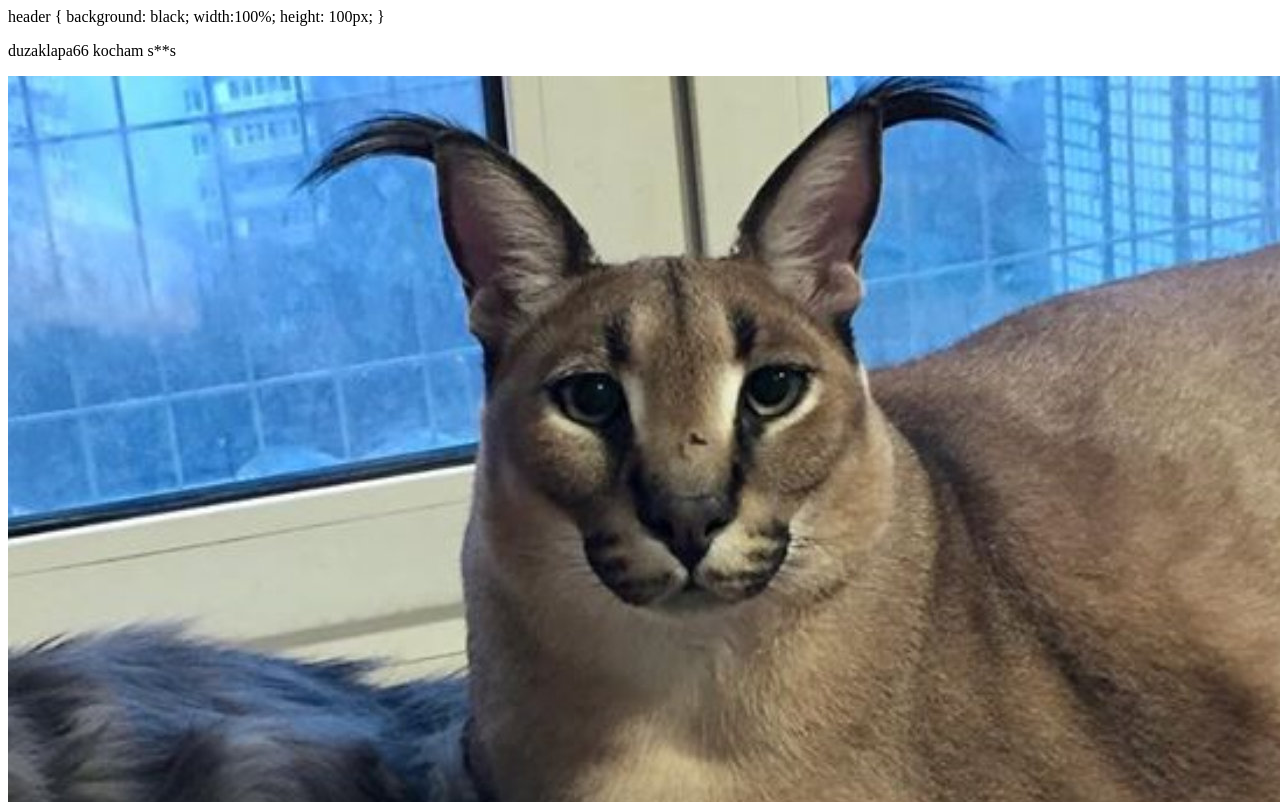
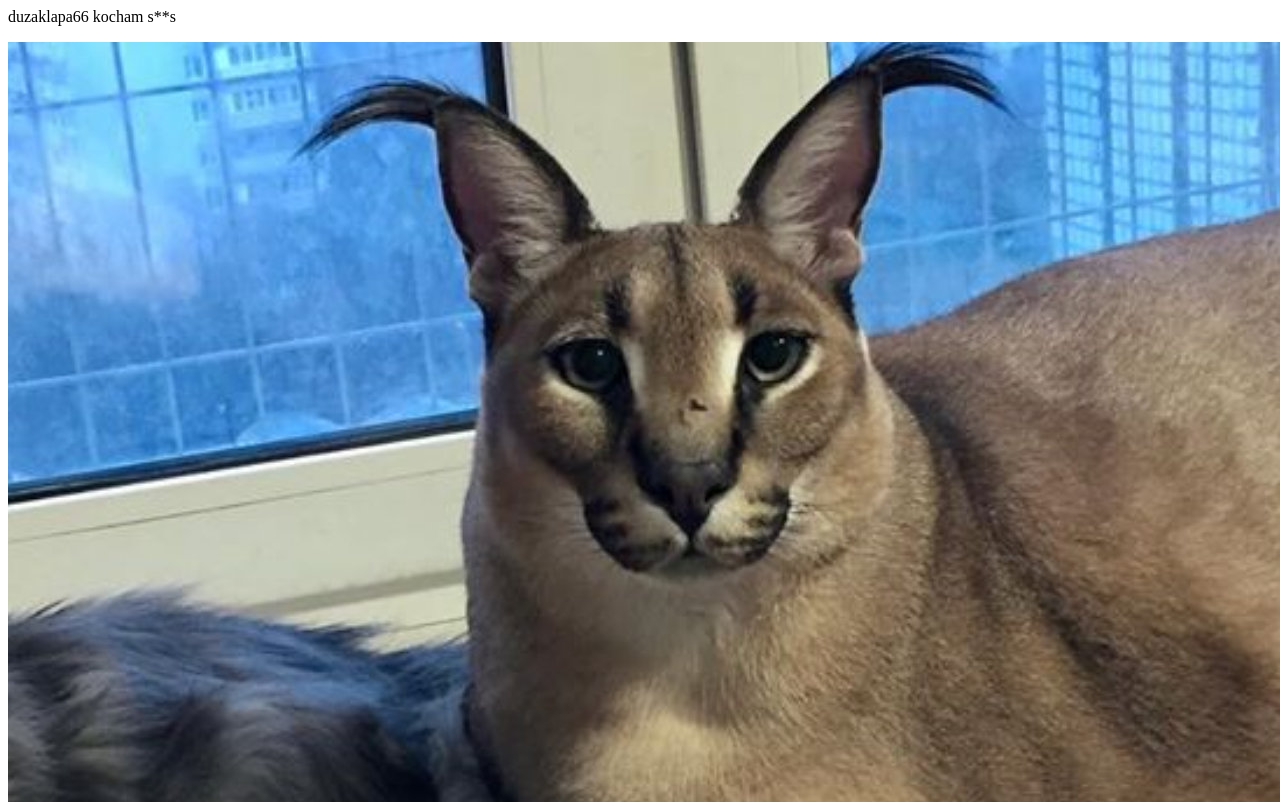
Before and after one commit to zjada/floopedia, a plain HTML site: page index.html in a window 1280 px wide. Shown: the top 802 px of the page. Drawn offline with Linux system fonts and the light colour scheme.

Commit message:
Update index.html

```diff
--- a/index.html
+++ b/index.html
@@ -1,11 +1,9 @@
 <link rel="shortcut icon" href="pobrane-(16).png">
 <body>
-header { background: black; width:100%; height: 100px; }
 <header>
 <div class="content">
 <p>duzaklapa66 kocham s**s</p>
 </div>
 </header>
-
 <img src="Cover1.jpg" style="display: block; margin: auto"</img>
 <h1>WITAJ, w</h1><h2>Floopedia</h2><title>Floopedia</title>
```
